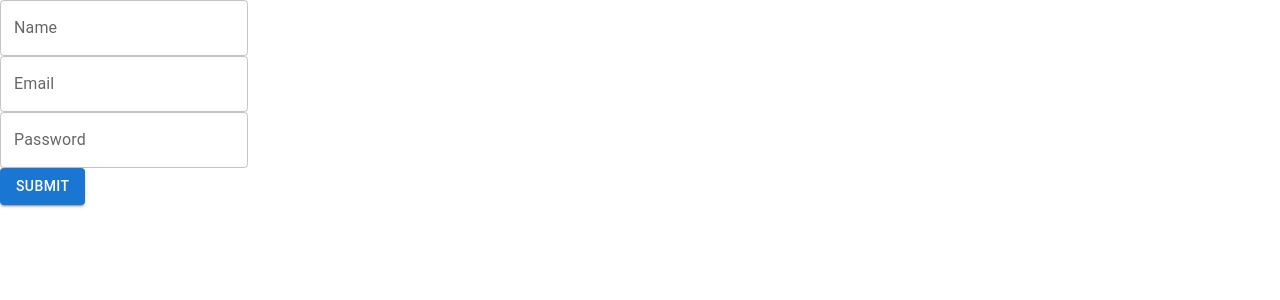
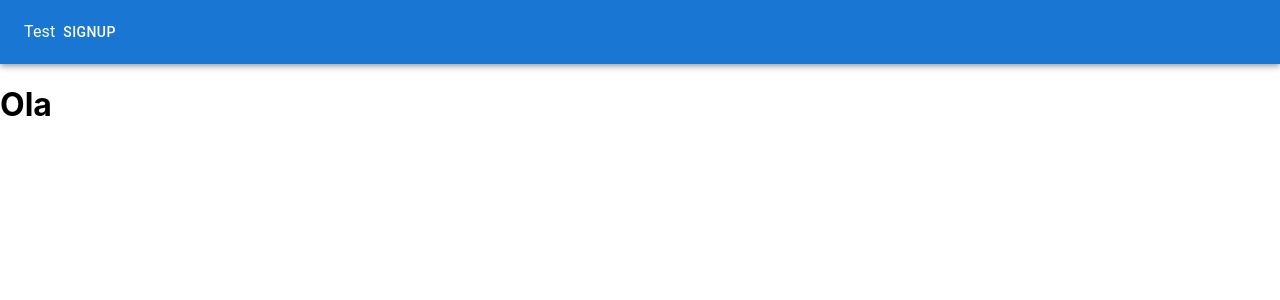
Before and after one commit to paulahage/ecommerce, a React (Create React App) app in the folder site/: page / in a window 1280 px wide. Shown: the top 300 px of the page. Built offline with nearby package versions, Linux system fonts and the light colour scheme.

Commit message:
#10 Implementation of the Routes

```diff
--- a/site/package.json
+++ b/site/package.json
@@ -16,6 +16,8 @@
     "@types/yup": "^0.29.13",
     "react": "^17.0.2",
     "react-dom": "^17.0.2",
+    "react-router": "^6.2.1",
+    "react-router-dom": "^6.2.1",
     "react-scripts": "5.0.0",
     "typescript": "^4.5.5",
     "web-vitals": "^2.1.4",
--- a/site/src/App.tsx
+++ b/site/src/App.tsx
@@ -1,12 +1,24 @@
-import React from "react";
+import React, { useState } from "react";
 import "./App.css";
+import { BrowserRouter as Router, Route, Routes } from "react-router-dom";
+import { AppBar, Typography, Button, Grid, Toolbar } from "@mui/material";
+import Home from "./components/Home";
 import Signup from "./components/Signup";
 
 function App() {
   return (
-    <>
-      <Signup />
-    </>
+    <Router>
+      <AppBar position="static">
+        <Toolbar>
+          <Typography>Test</Typography>
+          <Button color="inherit">Signup</Button>
+        </Toolbar>
+      </AppBar>
+      <Routes>
+        <Route path="/" element={<Home />} />
+        <Route path="/signup" element={<Signup />} />
+      </Routes>
+    </Router>
   );
 }
 
--- /dev/null
+++ b/site/src/components/Home.tsx
@@ -0,0 +1,10 @@
+import React from "react";
+
+const Home = () => {
+
+  return <>
+    <h1>Ola</h1>
+  </>
+}
+
+export default Home;
--- a/site/src/components/Signup.tsx
+++ b/site/src/components/Signup.tsx
@@ -2,6 +2,7 @@ import React, { useEffect, useState } from "react";
 import TextField from "@mui/material/TextField";
 import Box from "@mui/material/Box";
 import Button from "@mui/material/Button";
+import Home from "./Home";
 import * as yup from "yup";
 
 const Signup = () => {
@@ -61,53 +62,61 @@ const Signup = () => {
     .min(6, "Minimum of 6 characters");
 
   // Validating the inputs
-  const nameValidate = async () => {
+  const nameValidate = async (): Promise<boolean> => {
     try {
       await nameValidation.validate(name);
       setErrorName("");
-    } catch (error) {
+      return true;
+    } catch (error: any) {
       setErrorName(error.errors[0]);
+      return false;
     }
   };
 
-  const emailValidate = async () => {
+  const emailValidate = async (): Promise<boolean> => {
     try {
       await emailValidation.validate(email);
       setErrorEmail("");
-    } catch (error) {
+      return true;
+    } catch (error: any) {
       setErrorEmail(error.errors[0]);
+      return false;
     }
   };
 
-  const passwordValidate = async () => {
+  const passwordValidate = async (): Promise<boolean> => {
     try {
       await passwordValidation.validate(password);
       setErrorPassword("");
-    } catch (error) {
+      return true;
+    } catch (error: any) {
       setErrorPassword(error.errors[0]);
+      return false;
     }
   };
 
   //Send to API the data of the user after sign up
   const handleSubmit = async () => {
-    nameValidate();
-    emailValidate();
-    passwordValidate();
+    const isNameValid = await nameValidate();
+    const isEmailValid = await emailValidate();
+    const isPasswordValid = await passwordValidate();
 
+    if (isNameValid && isEmailValid && isPasswordValid) {
       const response = await fetch("http://localhost:3001/users", {
         method: "POST",
         headers: {
-        body: { name, email, password },
+          body: JSON.stringify({ name, email, password }),
         },
       });
-    //const responseCode = response.status;
       setFirstRender(true);
       setName("");
       setFirstRender(true);
       setEmail("");
       setFirstRender(true);
       setPassword("");
+    }
 
+    //const responseCode = response.status;
   };
 
   return (
```
Also changed, not shown: 2 other files (tests, documents, lock files or other folders). Lines whose indentation alone changed are shown as unchanged.
